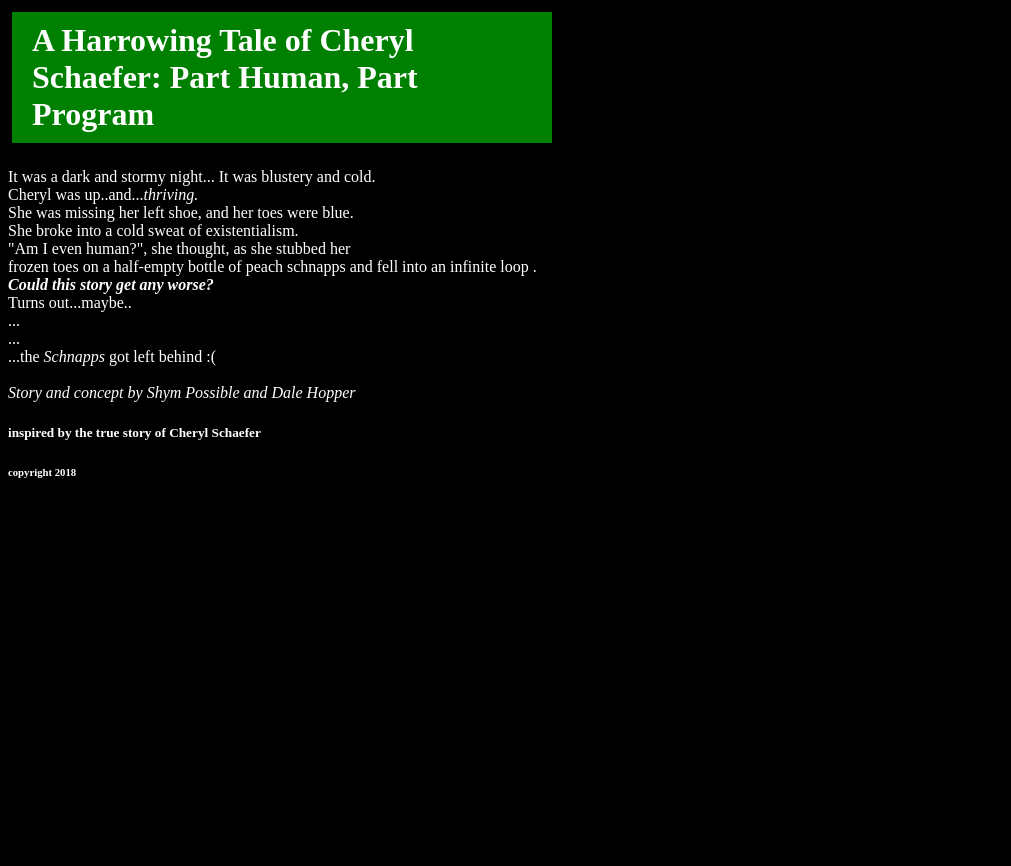
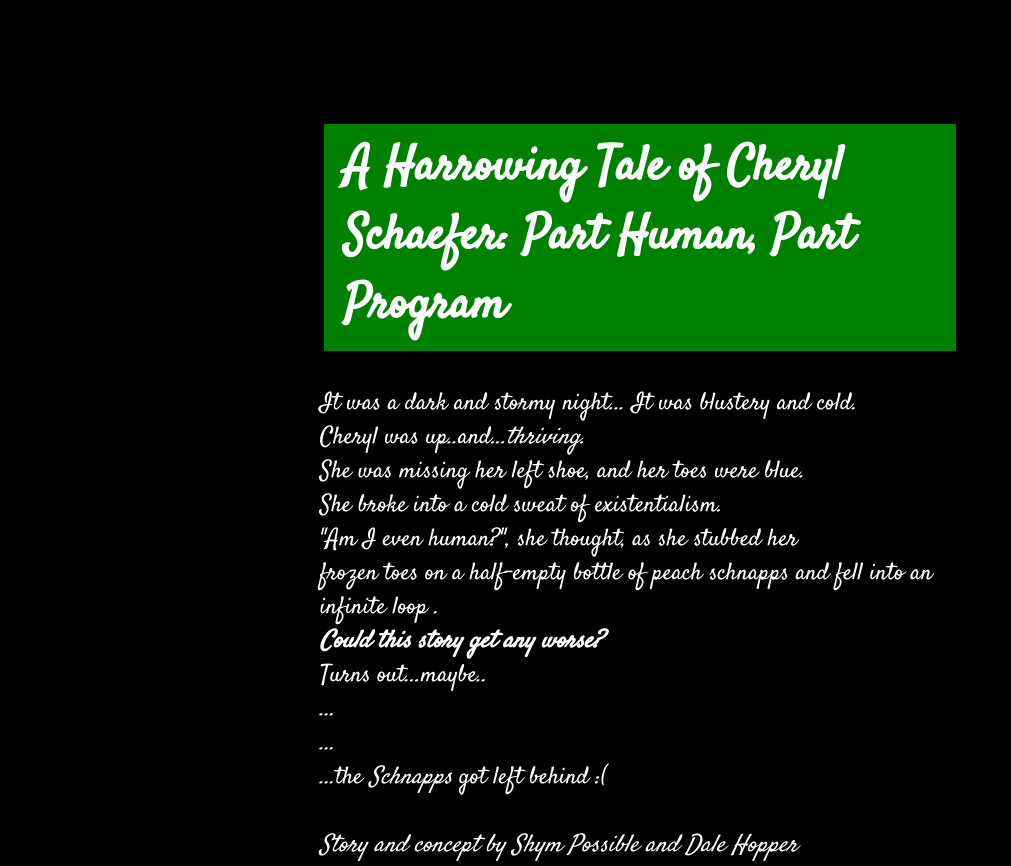
Before and after one commit to ShymPossible/fireside-story, a plain HTML site: page index.html in a window 1280 px wide. Shown: the top 866 px of the page, without its empty margins (0-1011 px from the left). Before the commit the page ends 800 px from the top, so only its background shows below. Drawn offline with Linux system fonts and the light colour scheme.

Commit message:
bullllllshit

```diff
--- a/index.html
+++ b/index.html
@@ -1,6 +1,7 @@
 <html>
   <head>
-	<link rel="stylesheet" type="text/css" href="style.css">
+    <link rel="stylesheet" type="text/css" href="style.css">
+    <link href="https://fonts.googleapis.com/css?family=Satisfy" rel="stylesheet">
   <head>
     <body>
         <h1>A Harrowing Tale of Cheryl Schaefer: Part Human, Part Program</h1>
--- a/style.css
+++ b/style.css
@@ -1,11 +1,13 @@
 body {
 	color: white;
 	background-color: black;
+	font-size: 150%;
+    font-family: 'Satisfy', cursive;
+    margin: 5em 25%;
 }
 
 h1 {
 	background-color: green;
-	width: 500px;
 	border: 4px solid black;
 	padding: 10px 20px;
 }
```
